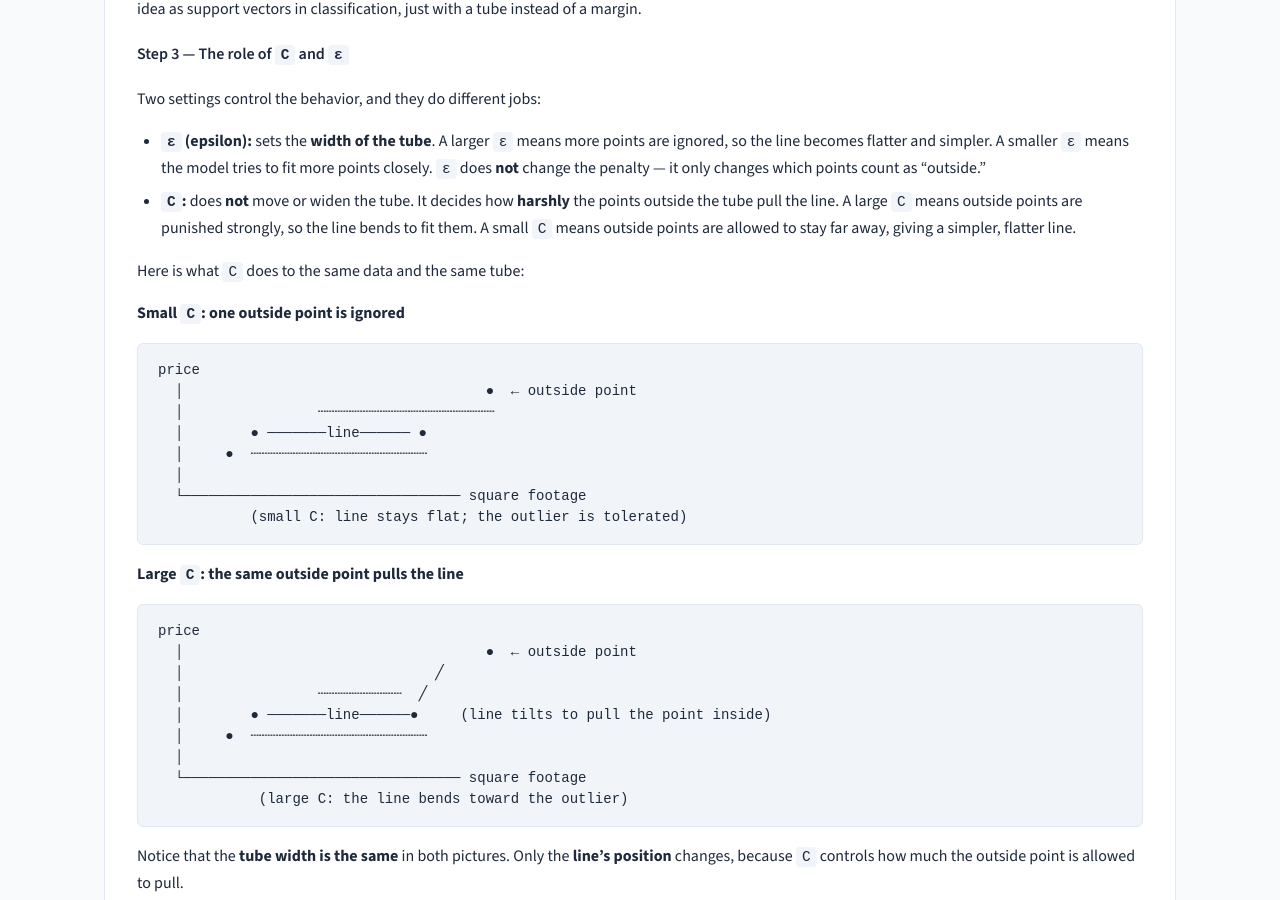
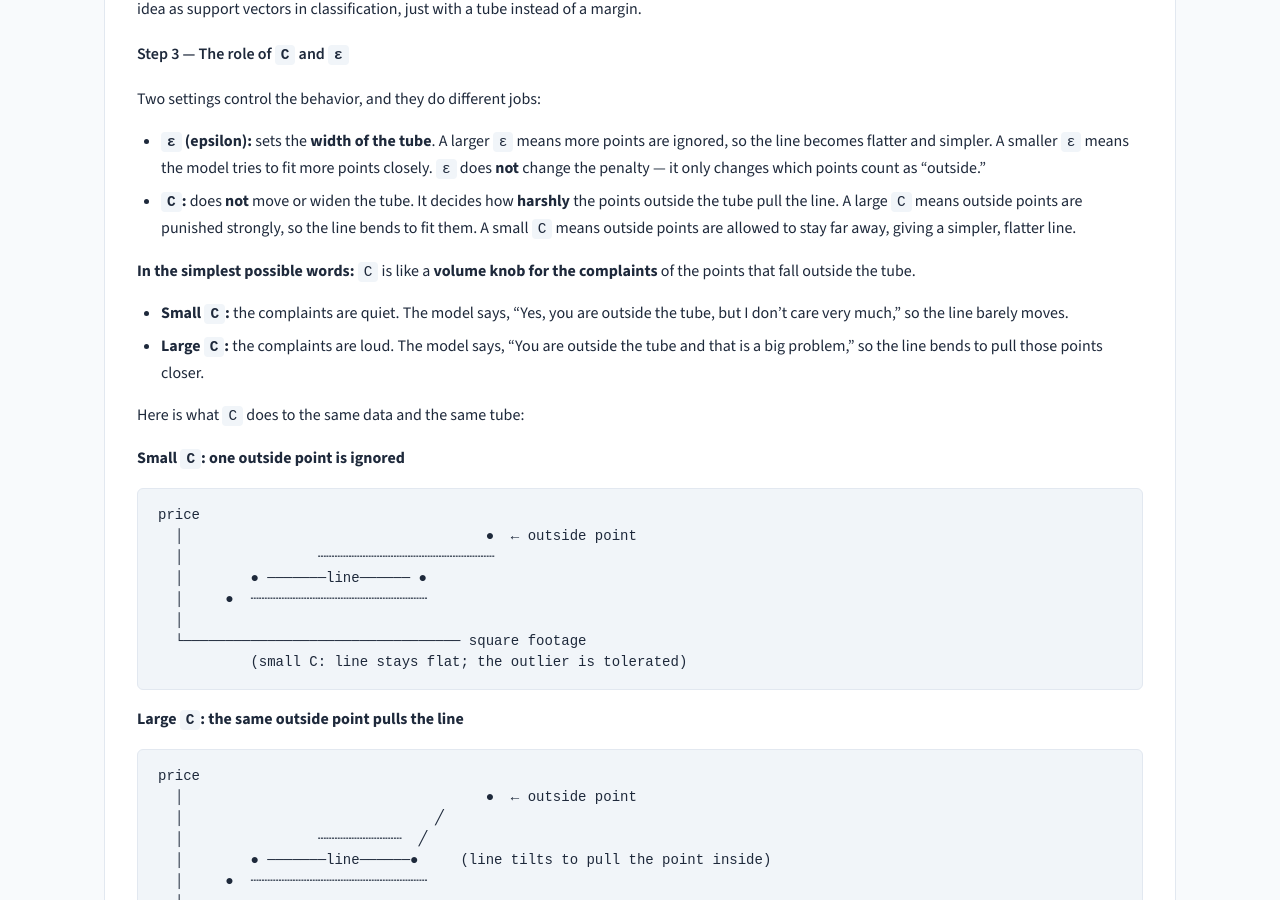
Before and after one commit to rilov/handbook, a Jekyll site: the page built from _topics/SVM Part 1 - Hyperplanes and Linear Classification.md, in a window 1280 px wide and 900 px high, scrolled down 3197 px. Built offline with Jekyll 4.4.1, drawn with Linux system fonts in a browser that asks for light colours; our own code applies the rules of GitHub Pages for plain Markdown files.

Commit message:
Add simple C-as-volume-knob analogy for SVR

```diff
--- a/_topics/SVM Part 1 - Hyperplanes and Linear Classification.md
+++ b/_topics/SVM Part 1 - Hyperplanes and Linear Classification.md
@@ -148,6 +148,11 @@ Two settings control the behavior, and they do different jobs:
 
 - **`ε` (epsilon):** sets the **width of the tube**. A larger `ε` means more points are ignored, so the line becomes flatter and simpler. A smaller `ε` means the model tries to fit more points closely. `ε` does **not** change the penalty — it only changes which points count as "outside."
 - **`C`:** does **not** move or widen the tube. It decides how **harshly** the points outside the tube pull the line. A large `C` means outside points are punished strongly, so the line bends to fit them. A small `C` means outside points are allowed to stay far away, giving a simpler, flatter line.
+
+**In the simplest possible words:** `C` is like a **volume knob for the complaints** of the points that fall outside the tube.
+
+- **Small `C`:** the complaints are quiet. The model says, "Yes, you are outside the tube, but I don't care very much," so the line barely moves.
+- **Large `C`:** the complaints are loud. The model says, "You are outside the tube and that is a big problem," so the line bends to pull those points closer.
 
 Here is what `C` does to the same data and the same tube:
 
```
